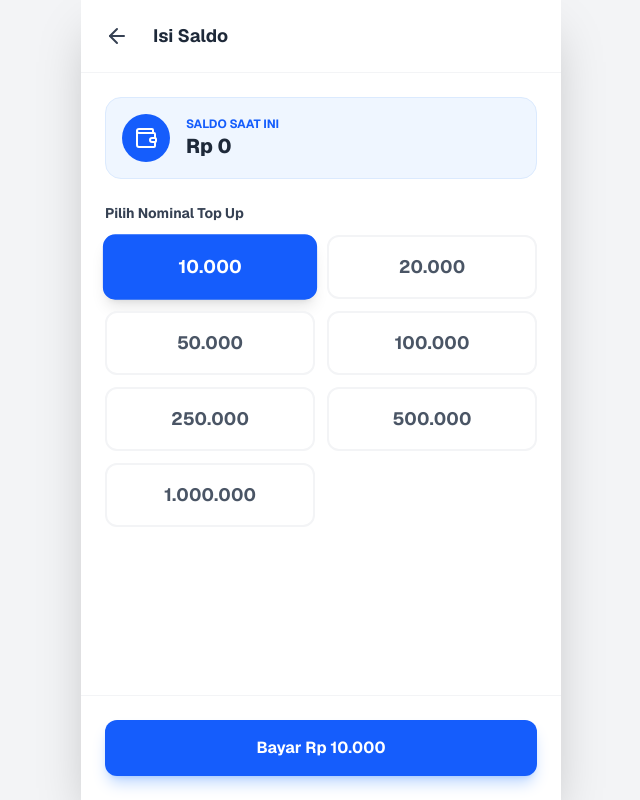
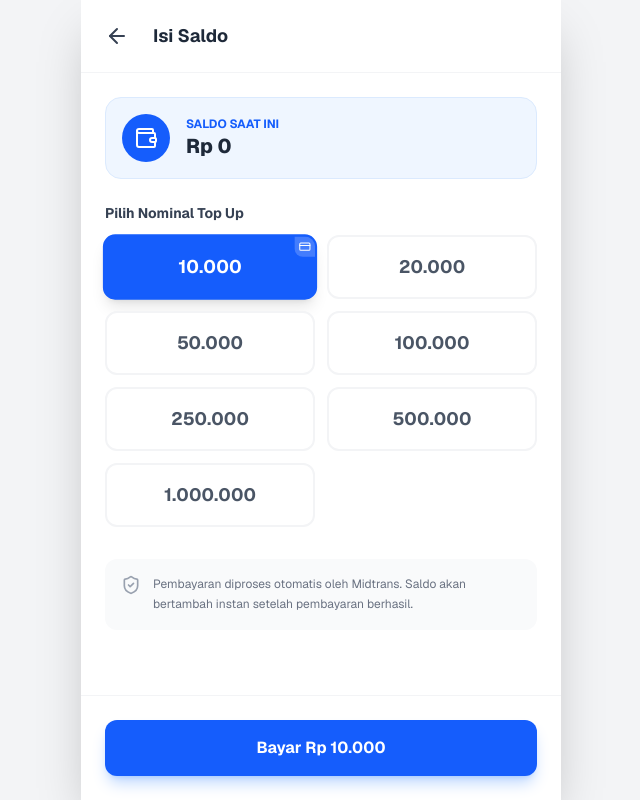
Before and after one commit to muhammadzaidansutardi09/ppob, a Next.js app: page /topup in a window 1280 px wide. Both pictures are taken after a click on the button "10.000". Shown: the whole page, without its empty margins (319-959 px from the left). Built offline with nearby package versions, Linux system fonts and the light colour scheme.

Commit message:
Update page.tsx

```diff
--- a/app/topup/page.tsx
+++ b/app/topup/page.tsx
@@ -12,12 +12,14 @@ export default function TopupPage() {
   const [currentSaldo, setCurrentSaldo] = useState(0);
   const [loading, setLoading] = useState(false);
 
+  // Ambil saldo saat ini pas loading
   useEffect(() => {
     const session = JSON.parse(localStorage.getItem('ppob_session') || '{}');
     setCurrentSaldo(session.saldo || 0);
   }, []);
 
-  // === FUNGSI SIMPAN RIWAYAT (DITAMBAHKAN SKU: TOPUP) ===
+  // === FUNGSI SIMPAN RIWAYAT ===
+  // Fungsi ini dipanggil saat status Pending atau Gagal, dan saat Sukses untuk update
   const saveHistory = (status: string, orderId: string) => {
     const session = JSON.parse(localStorage.getItem('ppob_session') || '{}');
 
@@ -26,34 +28,53 @@ export default function TopupPage() {
         product_name: 'Isi Saldo',
         price: amount,
         phone: session.phone || '-',
-        sku: 'TOPUP', // <--- PENTING! TANDA BAHWA INI ADALAH TOPUP
+        sku: 'TOPUP', // <--- PENTING! Penanda bahwa ini adalah Top Up
         status: status,
         date: new Date().toLocaleString('id-ID'),
         method: 'Midtrans'
     };
 
     const history = JSON.parse(localStorage.getItem('riwayat_transaksi') || '[]');
+
+    // Cek apakah order ini sudah ada? (Misal status 'Menunggu')
     const index = history.findIndex((item: any) => item.order_id === orderId);
 
     if (index !== -1) {
-        history[index] = newHistory;
+        history[index] = newHistory; // Update statusnya
     } else {
-        history.unshift(newHistory);
+        history.unshift(newHistory); // Tambah baru
     }
 
     localStorage.setItem('riwayat_transaksi', JSON.stringify(history));
   };
 
+  // === FUNGSI PROSES TOPUP (SUKSES) ===
+  // Dilengkapi logika Anti-Double (Idempotency Check)
   const processSuccessTopUp = (orderId: string) => {
+    // 1. CEK KEAMANAN: Apakah transaksi ini SUDAH PERNAH sukses sebelumnya?
+    const history = JSON.parse(localStorage.getItem('riwayat_transaksi') || '[]');
+    const existingTrx = history.find((item: any) => item.order_id === orderId);
+
+    // Kalau di riwayat sudah ada dan statusnya 'Sukses', BERHENTI!
+    // Jangan tambah saldo lagi.
+    if (existingTrx && existingTrx.status === 'Sukses') {
+        console.log("Transaksi sudah diproses sebelumnya. Skip.");
+        router.push('/');
+        return;
+    }
+
+    // 2. Kalau belum sukses, baru kita proses tambah saldo
     const session = JSON.parse(localStorage.getItem('ppob_session') || '{}');
     if (!session.phone) return;
 
     // Tambah Saldo
     const newBalance = (session.saldo || 0) + amount;
+
+    // Update Session (Tampilan HP)
     session.saldo = newBalance;
     localStorage.setItem('ppob_session', JSON.stringify(session));
 
-    // Update DB User
+    // Update Database Users (Permanen)
     const users = JSON.parse(localStorage.getItem('db_users') || '[]');
     const userIndex = users.findIndex((u: any) => u.phone === session.phone);
     if (userIndex !== -1) {
@@ -61,7 +82,7 @@ export default function TopupPage() {
       localStorage.setItem('db_users', JSON.stringify(users));
     }
 
-    // Update Riwayat jadi Sukses
+    // Simpan/Update Riwayat jadi Sukses
     saveHistory('Sukses', orderId);
 
     alert(`Top Up Berhasil! Saldo bertambah Rp ${amount.toLocaleString('id-ID')}`);
@@ -76,6 +97,7 @@ export default function TopupPage() {
     setLoading(true);
 
     try {
+        // 1. Minta Token ke Backend
         const res = await fetch('/api/transaction/create', {
             method: 'POST',
             body: JSON.stringify({
@@ -87,12 +109,15 @@ export default function TopupPage() {
         });
         const data = await res.json();
 
+        // 2. Munculkan Midtrans
         // @ts-ignore
         window.snap.pay(data.token, {
             onSuccess: function(result: any){
+                // Panggil fungsi sukses yang aman
                 processSuccessTopUp(data.order_id);
             },
             onPending: function(result: any){
+                // Simpan status Menunggu
                 saveHistory('Menunggu', data.order_id);
                 alert("Menunggu Pembayaran Top Up...");
                 router.push('/riwayat');
@@ -122,8 +147,10 @@ export default function TopupPage() {
         data-client-key={process.env.NEXT_PUBLIC_MIDTRANS_CLIENT_KEY}
         strategy="lazyOnload"
     />
+
     <div className="min-h-screen bg-[#F3F4F6] flex justify-center font-sans">
       <div className="w-full max-w-[480px] bg-white min-h-screen relative shadow-2xl flex flex-col">
+
         {/* Header */}
         <div className="bg-white p-4 flex items-center gap-4 sticky top-0 z-50 border-b border-gray-100">
           <Link href="/" className="p-2 hover:bg-gray-100 rounded-full transition">
@@ -133,6 +160,7 @@ export default function TopupPage() {
         </div>
 
         <div className="p-6 flex-1">
+          {/* Info Saldo */}
           <div className="bg-blue-50 p-4 rounded-2xl border border-blue-100 mb-6 flex items-center gap-4">
              <div className="bg-blue-600 text-white p-3 rounded-full">
                 <Wallet size={24} />
@@ -144,6 +172,8 @@ export default function TopupPage() {
           </div>
 
           <p className="text-sm font-bold text-gray-700 mb-3">Pilih Nominal Top Up</p>
+
+          {/* Grid Nominal */}
           <div className="grid grid-cols-2 gap-3">
             {nominals.map((nom, i) => (
                 <button
@@ -154,12 +184,27 @@ export default function TopupPage() {
                         ? 'border-blue-600 bg-blue-600 text-white shadow-lg scale-[1.02]'
                         : 'border-gray-100 bg-white text-gray-600 hover:border-blue-200 hover:bg-blue-50'}`}
                 >
+                    {amount === nom && (
+                        <div className="absolute top-0 right-0 p-1 bg-white/20 rounded-bl-lg">
+                           <CreditCard size={12} />
+                        </div>
+                    )}
                     {nom.toLocaleString('id-ID')}
                 </button>
             ))}
           </div>
+
+          {/* Info Keamanan */}
+          <div className="mt-8 bg-gray-50 p-4 rounded-xl flex items-start gap-3">
+             <ShieldCheck className="text-gray-400 shrink-0" size={20} />
+             <p className="text-xs text-gray-500 leading-relaxed">
+                Pembayaran diproses otomatis oleh Midtrans. Saldo akan bertambah instan setelah pembayaran berhasil.
+             </p>
+          </div>
+
         </div>
 
+        {/* Bottom Bar */}
         <div className="p-6 bg-white border-t border-gray-100 sticky bottom-0 z-40">
            <button
               onClick={handleTopUp}
@@ -169,6 +214,7 @@ export default function TopupPage() {
               {loading ? "Memuat..." : (amount > 0 ? `Bayar Rp ${amount.toLocaleString('id-ID')}` : 'Pilih Nominal')}
            </button>
         </div>
+
       </div>
     </div>
     </>
```
